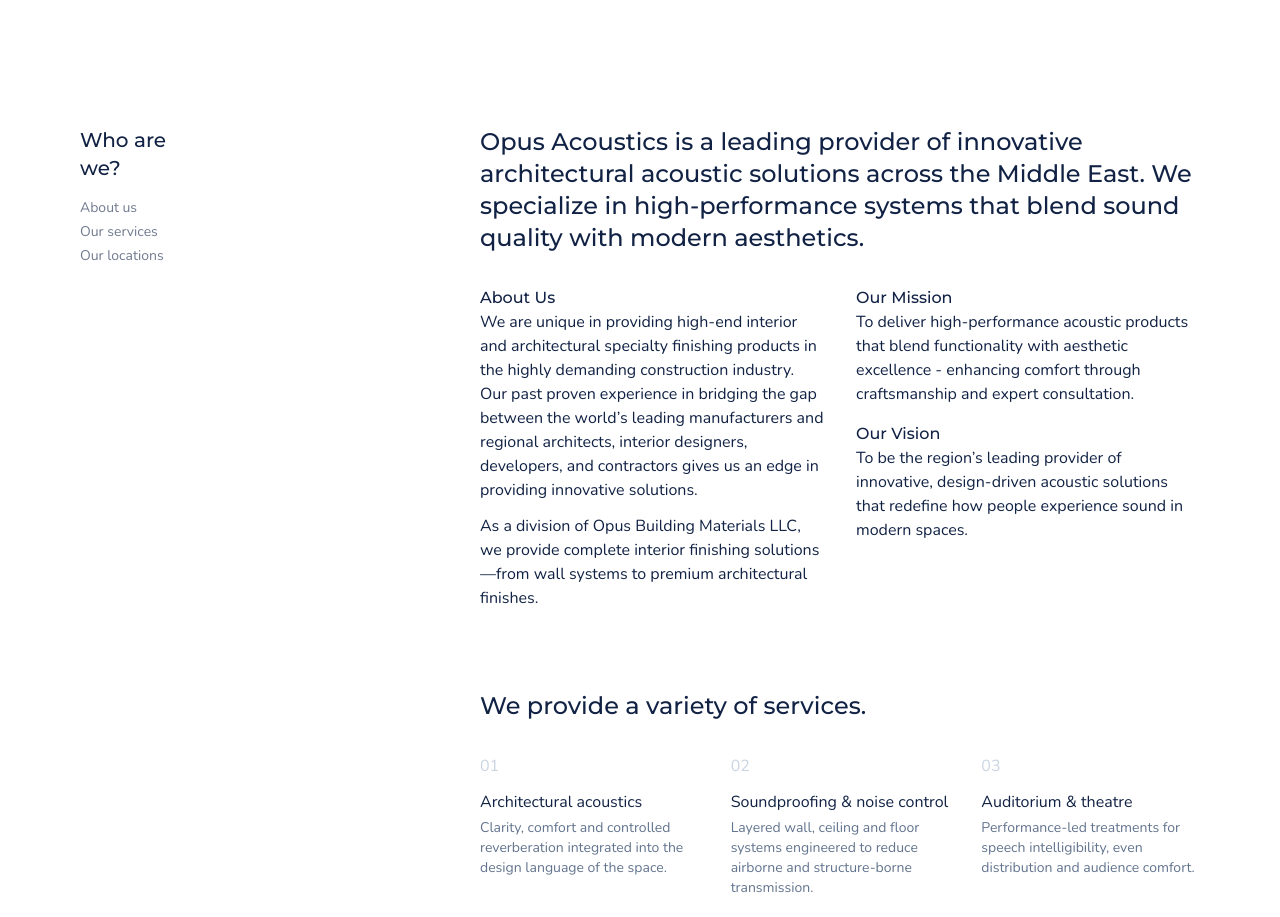
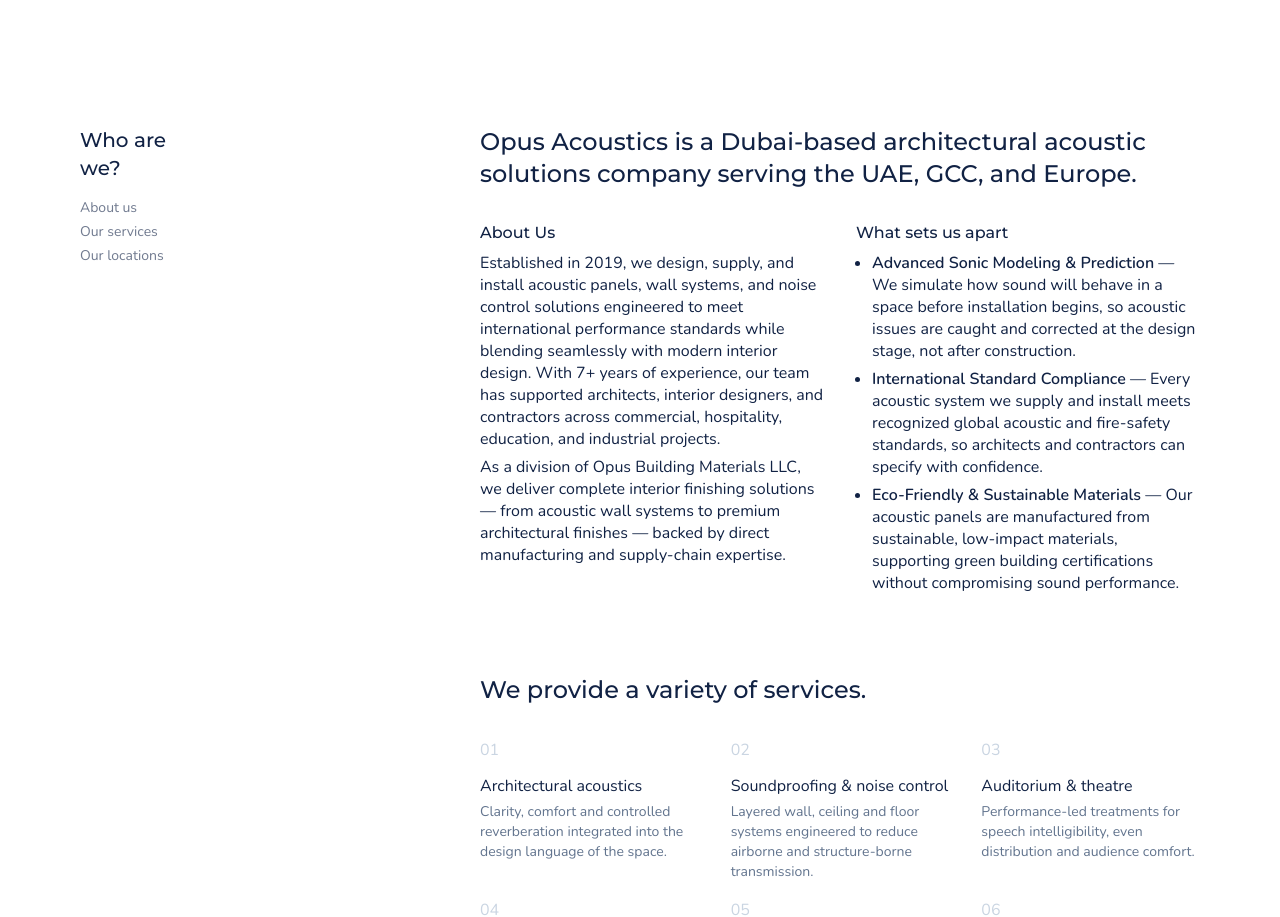
Before and after one commit to ToxicNinja12/opus, a React (Vite) app: page / in a window 1280 px wide. Shown: the part 802-1719 px from the top of the page. Built offline with nearby package versions, Linux system fonts and the light colour scheme.

Commit message:
Rewrite about section

```diff
--- a/src/sections/About.jsx
+++ b/src/sections/About.jsx
@@ -34,43 +34,57 @@
       {/* ABOUT */}
       <div
         id="about-us"
-        className="lg:col-start-3 lg:col-span-4 grid grid-cols-1 sm:grid-cols-2 lg:grid-cols-subgrid gap-y-8 gap-x-8 scroll-mt-24"
+        className="lg:col-start-3 lg:col-span-4 grid grid-cols-1 sm:grid-cols-2 lg:grid-cols-subgrid gap-y-8 gap-x-8 scroll-mt-24 leading-snug"
       >
         <p className="font-lead text-xl sm:text-2xl col-span-full">
-          Opus Acoustics is a leading provider of innovative architectural
-          acoustic solutions across the Middle East. We specialize in
-          high-performance systems that blend sound quality with modern
-          aesthetics.
+          Opus Acoustics is a Dubai-based architectural acoustic solutions
+          company serving the UAE, GCC, and Europe.
         </p>
         <div className="lg:col-span-2">
-          <h3 className="font-lead">About Us</h3>
-          <p className="mb-3">
-            We are unique in providing high-end interior and architectural
-            specialty finishing products in the highly demanding construction
-            industry. Our past proven experience in bridging the gap between the
-            world’s leading manufacturers and regional architects, interior
-            designers, developers, and contractors gives us an edge in providing
-            innovative solutions.
+          <h3 className="font-lead mb-2">About Us</h3>
+          <p className="mb-1.5">
+            Established in 2019, we design, supply, and install acoustic panels,
+            wall systems, and noise control solutions engineered to meet
+            international performance standards while blending seamlessly with
+            modern interior design. With 7+ years of experience, our team has
+            supported architects, interior designers, and contractors across
+            commercial, hospitality, education, and industrial projects.
           </p>
           <p>
-            As a division of Opus Building Materials LLC, we provide complete
-            interior finishing solutions—from wall systems to premium
-            architectural finishes.
+            As a division of Opus Building Materials LLC, we deliver complete
+            interior finishing solutions — from acoustic wall systems to premium
+            architectural finishes — backed by direct manufacturing and
+            supply-chain expertise.
           </p>
         </div>
         <div className="lg:col-span-2">
-          <h3 className="font-lead">Our Mission</h3>
-          <p>
-            To deliver high-performance acoustic products that blend
-            functionality with aesthetic excellence - enhancing comfort through
-            craftsmanship and expert consultation.
-          </p>
-          <h3 className="font-lead mt-4">Our Vision</h3>
-          <p>
-            To be the region’s leading provider of innovative, design-driven
-            acoustic solutions that redefine how people experience sound in
-            modern spaces.
-          </p>
+          <h3 className="font-lead mb-2">What sets us apart</h3>
+          <ul className="list-disc flex flex-col gap-1.5 pl-4">
+            <li>
+              <strong className="font-semibold">
+                Advanced Sonic Modeling & Prediction
+              </strong>{" "}
+              — We simulate how sound will behave in a space before installation
+              begins, so acoustic issues are caught and corrected at the design
+              stage, not after construction.
+            </li>
+            <li>
+              <strong className="font-semibold">
+                International Standard Compliance
+              </strong>{" "}
+              — Every acoustic system we supply and install meets recognized
+              global acoustic and fire-safety standards, so architects and
+              contractors can specify with confidence.
+            </li>
+            <li>
+              <strong className="font-semibold">
+                Eco-Friendly & Sustainable Materials
+              </strong>{" "}
+              — Our acoustic panels are manufactured from sustainable,
+              low-impact materials, supporting green building certifications
+              without compromising sound performance.
+            </li>
+          </ul>
         </div>
       </div>
 
```
